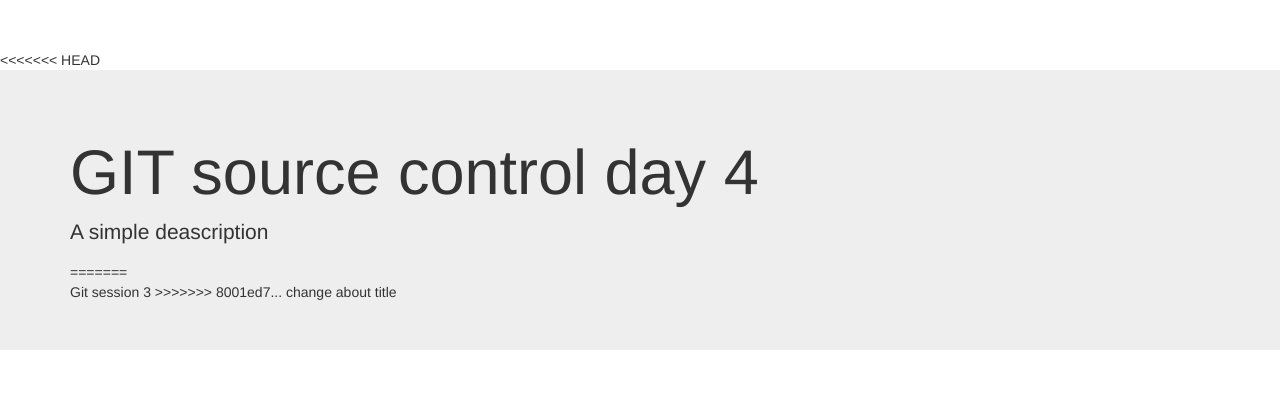
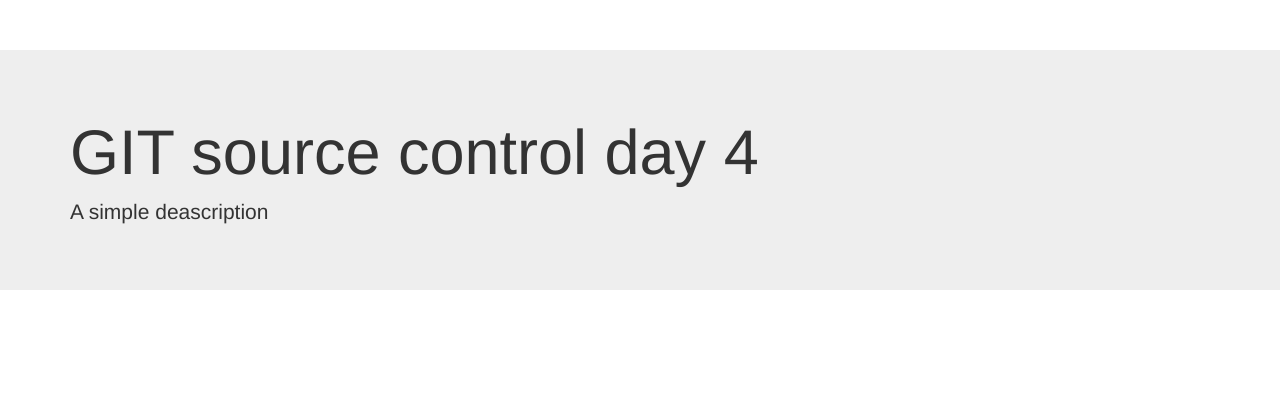
Before and after one commit to rodri-git/GTIDemo, a plain HTML site: page about.html in a window 1280 px wide. Drawn offline with Linux system fonts and the light colour scheme.

```diff
--- a/about.html
+++ b/about.html
@@ -21,17 +21,12 @@
         <script src="js/vendor/modernizr-2.8.3-respond-1.4.2.min.js"></script>
     </head>
     <body>
-<<<<<<< HEAD
         <!-- Main jumbotron for a primary marketing message or call to action -->
     <div class="jumbotron">
         <div class="container">
           <h1>GIT source control day 4</h1>
           <p>A simple deascription
           </p>
-=======
-        <div>
-            Git session 3
->>>>>>> 8001ed7... change about title
         </div>
     </div>
     </body>
```
